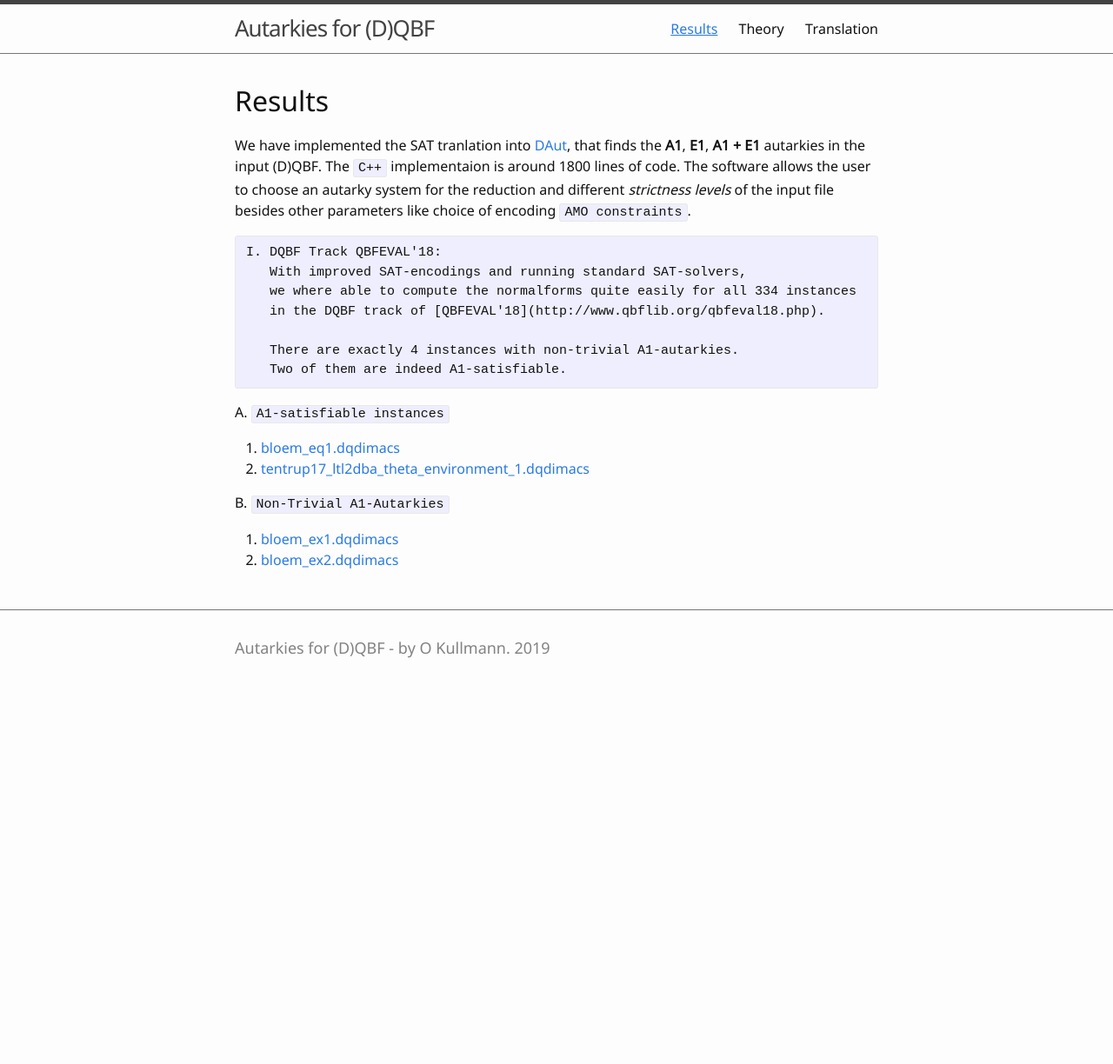
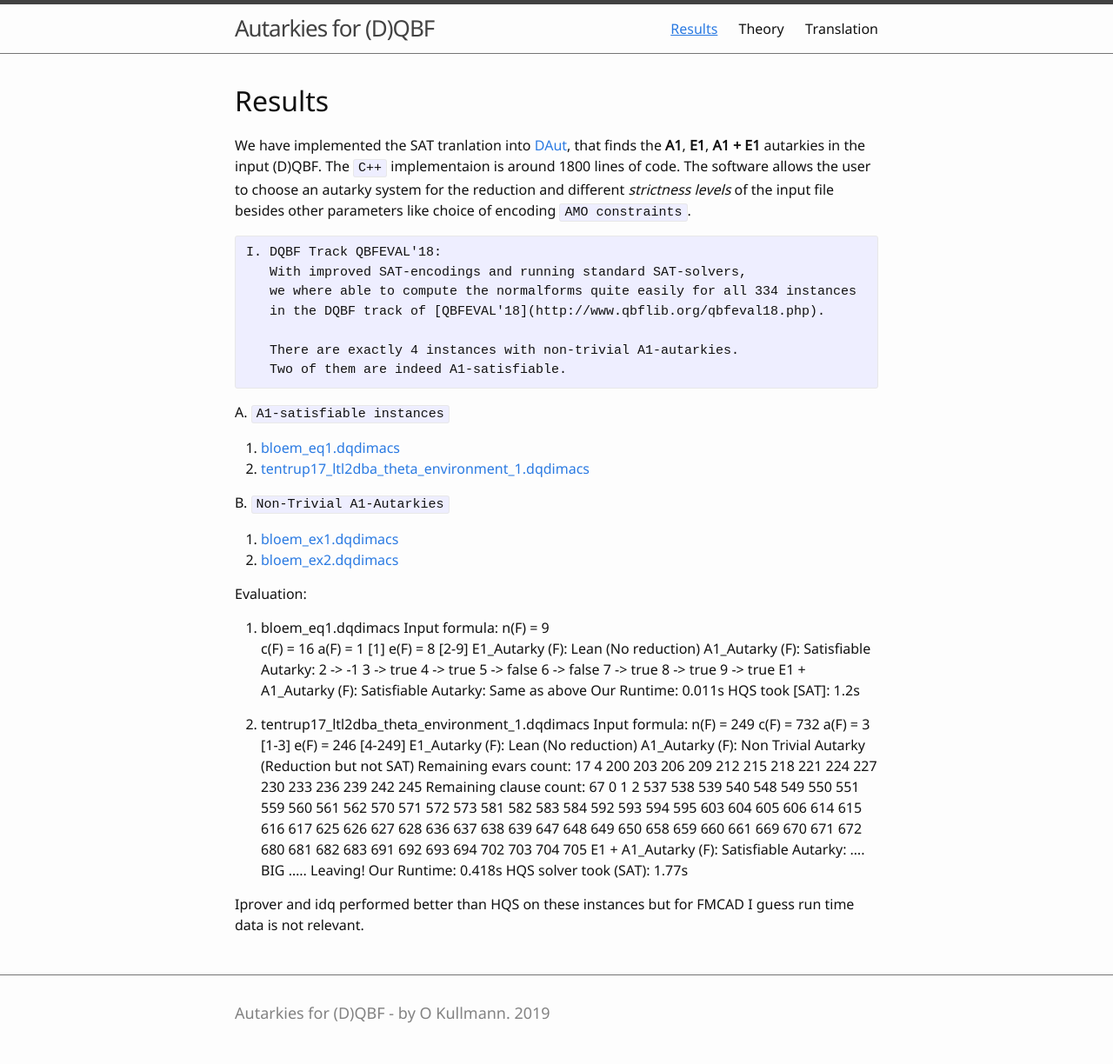
Before and after one commit to Autarkies/Autarkies.github.io, a Jekyll site: the page built from results.md, in a window 1280 px wide. Shown: the whole page at 87% size. Built offline with Jekyll 4.4.1, drawn with Linux system fonts in a browser that asks for light colours; before the commit the page ends 900 px from its top, so only the background shows below that.

Commit message:
Added results section

````diff
--- a/results.md
+++ b/results.md
@@ -26,6 +26,53 @@ B. ``Non-Trivial A1-Autarkies``
   1. [bloem\_ex1.dqdimacs](https://github.com/arey0pushpa/dcnf-autarky/blob/master/dcnf/examples/bloem_ex1.dqdimacs)
   2. [bloem\_ex2.dqdimacs](https://github.com/arey0pushpa/dcnf-autarky/blob/master/dcnf/examples/bloem_ex2.dqdimacs)
 
+Evaluation:
+
+1. bloem\_eq1.dqdimacs
+  Input formula:
+  	n(F) = 9
+    c(F) = 16
+    a(F) = 1         [1]
+    e(F) = 8         [2-9]
+  E1\_Autarky (F): Lean (No reduction)
+  A1\_Autarky (F): Satisfiable
+    Autarky: 2 -> -1
+						 3 -> true
+						 4 -> true
+						 5 -> false
+						 6 -> false
+						 7 -> true
+						 8 -> true
+						 9 -> true
+  E1 + A1\_Autarky (F): Satisfiable
+     Autarky: Same as above
+  Our Runtime: 0.011s
+  HQS took [SAT]: 1.2s
+
+2. tentrup17\_ltl2dba\_theta\_environment\_1.dqdimacs
+  Input formula:
+    n(F) = 249
+    c(F) = 732
+    a(F) = 3      [1-3]
+    e(F) = 246    [4-249]
+  E1\_Autarky (F): Lean (No reduction)
+  A1\_Autarky (F): Non Trivial Autarky (Reduction but not SAT)
+    Remaining evars count: 17
+			4 200 203 206 209 212 215 218 221 224 227 230 233 236 239 242 245
+    Remaining clause count: 67
+      0	1	2	537	538	539	540	548	549	550	551	559	560	561	562	570	571
+      572	573	581	582	583	584	592	593	594	595	603	604	605	606	614	615
+      616	617	625	626	627	628	636	637	638	639	647	648	649	650	658	659
+      660	661	669	670	671	672	680	681	682	683	691	692	693	694	702	703
+      704	705
+  E1 + A1\_Autarky (F): Satisfiable
+     Autarky:  .... BIG ..... Leaving!
+  Our Runtime: 0.418s
+  HQS solver took (SAT): 1.77s
+
+Iprover and idq performed better than HQS on these instances but for FMCAD I guess
+run time data is not relevant.
+
 <!--
 ```
 II. Planted examples for DQCNF:
````
